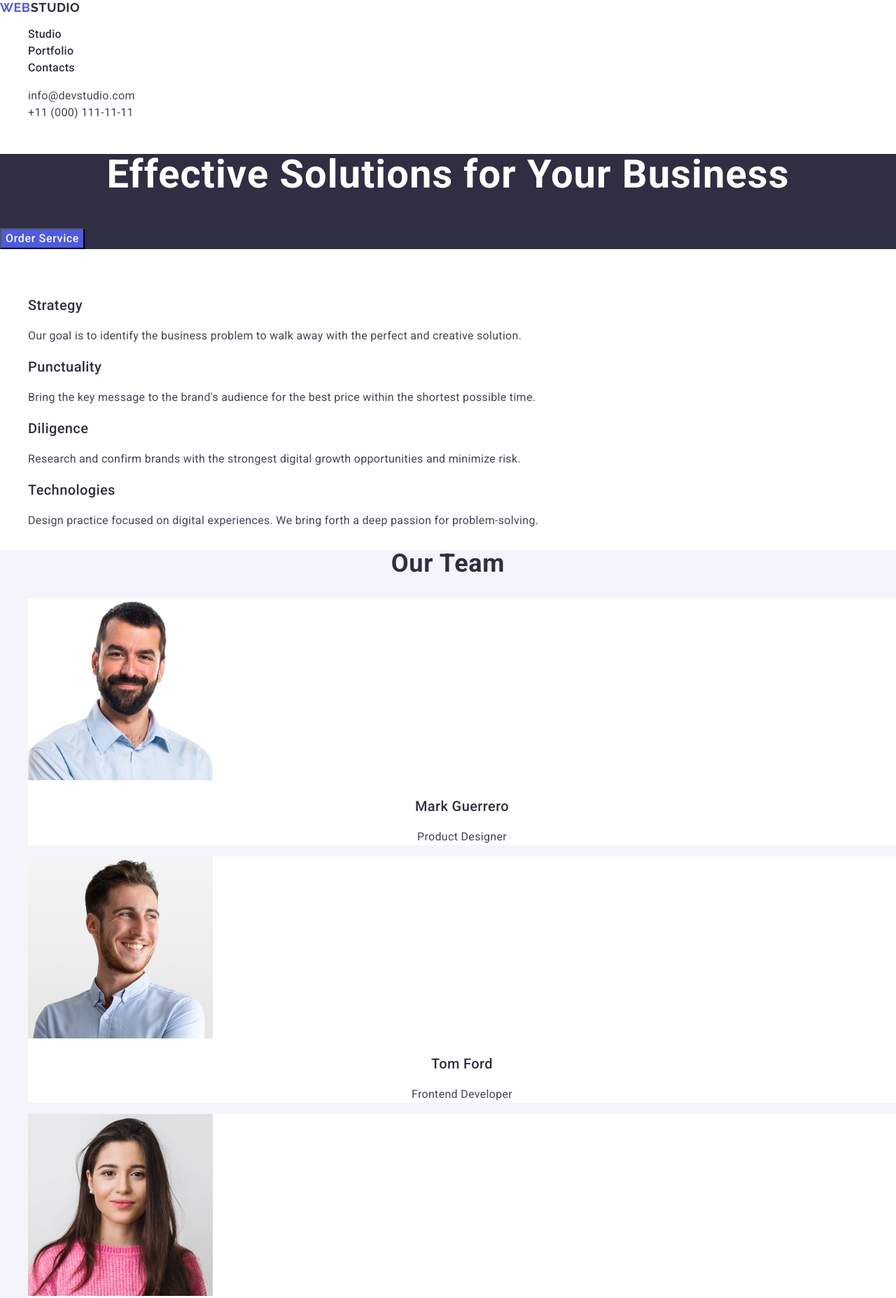
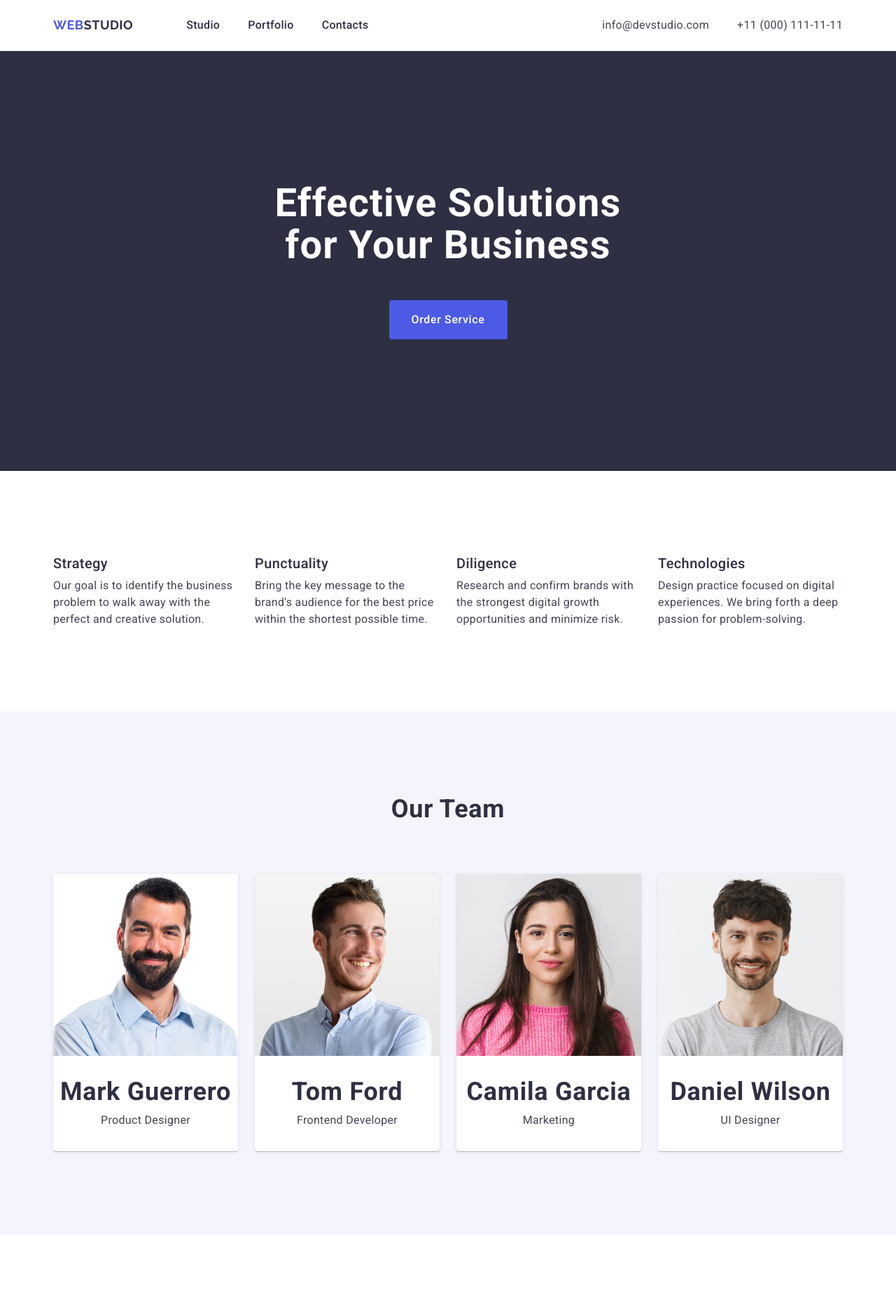
Before and after one commit to OksanaWA/OksanaWA-goit-markup-hw-03, a plain HTML site: page index.html in a window 1280 px wide. Shown: the top 1855 px of the page at 70% size. Drawn offline with nearby package versions, Linux system fonts and the light colour scheme.

Commit message:
augmented styles

```diff
--- a/css/styles.css
+++ b/css/styles.css
@@ -1,12 +1,31 @@
 body {
-  font-family: Roboto, sans-serif;
+  font-family: "Roboto", sans-serif;
   color: #434455;
+  font-style: normal;
   background-color: #ffffff;
-  font-style: normal;
+
 }
+h1,
+h2,
+h3,
+h4,
+h5,
+h6,
+p,
 ul {
+  margin: 0;
+}
+img {
+  display: block;
+}
+
+ul,
+ol {
   list-style-type: none;
+  padding: 0;
+  margin: 0;
 }
+
 a {
   text-decoration: none;
 }
@@ -17,109 +36,331 @@ button {
 address {
   font-style: normal;
 }
+.container {
+  max-width: 1158px;
+  padding: 0 15px;
+  margin: 0 auto;
+}
+.navigation {
+  border-bottom: 1px solid #e7e9fc;
 
-/* Хедер */
+}
+.navigation-container {
+  display: flex;
+
+}
+.navigation-menu {
+  display: flex;
+  align-items: center;
+}
+.navigation-link {
+  padding: 24px 0;
+}
 
 .logo {
-  color: #4d5ae5;
+  font-family: "Raleway", sans-serif;
+  font-weight: 700;
   font-size: 18px;
-  font-weight: 700;
-  font-family: Raleway, sans-serif;
-  line-height: 1.17;
-  text-transform: uppercase;
-  letter-spacing: 0.03em;
-}
-.logo-image {
-  color: #2e2f42;
-  font-size: 18px;
-  font-weight: 700;
   line-height: 1.17;
   letter-spacing: 0.03em;
   text-transform: uppercase;
+  color: #4d5ae5;
+  margin-right: 76px;
+}
+.logo:focus {
+  color: #404bbf;
 }
 
-.nav-item {
+.logo-image {
+  font-family: "Raleway", sans-serif;
+  font-weight: 700;
+  font-size: 18px;
+  line-height: 1.17;
+  letter-spacing: 0.03em;
+  text-transform: uppercase;
+  color: #2e2f42;
+}
+.navigation-list {
+  display: flex;
+  gap: 40px;
+  align-items: center;
+}
+
+.navigation-item {
   font-weight: 500;
+  font-size: 16px;
+  line-height: 1.5;
+  letter-spacing: 0.02em;
+
+}
+.navigation-link {
+  color: #2e2f42;
+}
+
+.navigation-link:hover {
+  color: #404bbf;
+}
+.navigation-link:focus {
+  color: #404bbf;
+}
+
+.address-menu {
+  margin-left: auto;
+}
+.address-item {
+
+}
+
+.address-list {
+  display: flex;
+  gap: 40px;
+
+}
+.address-link {
+  font-weight: 400;
+  font-size: 16px;
+  line-height: 1.5;
+  letter-spacing: 0.02em;
+  color: #434455;
+  padding: 24px 0;
+  display: block;
+}
+.address-link:hover {
+  color: #404bbf;
+}
+
+.address-link:focus {
+  color: #404bbf;
+}
+
+.benefits {
+  background: #2e2f42;
+  padding: 188px 0
+}
+.benefits-title {
+  font-weight: 700;
+  font-size: 56px;
+  line-height: 1.07;
+  letter-spacing: 0.02em;
+  text-align: center;
+  color: #fff;
+  margin-left: auto;
+  margin-right: auto;
+  margin-bottom: 48px;
+  max-width: 496px;
+
+}
+.benefits-button {
+  font-weight: 500;
+  font-size: 16px;
+  line-height: 1.5;
+  letter-spacing: 0.04em;
+  color: #fff;
+  background: #4d5ae5;
+  margin-bottom: 185px;
+  display: block;
+  margin: 0 auto;
+  min-width: 169px;
+  height: 56px;
+  border: none;
+  border-radius: 4px;
+
+}
+.benefits-button:focus {
+  background-color: #404bbf;
+}
+.benefits-button:hover {
+  background-color: #404bbf;
+}
+.characteristic {
+  padding: 120px 0;
+
+}
+.characteristic-menu {
+  position: absolute;
+  width: 1px;
+  height: 1px;
+  margin: -1px;
+  border: 0;
+  padding: 0;
+  white-space: nowrap;
+  clip-path: inset(100%);
+  clip: rect(0 0 0 0);
+  overflow: hidden;
+}
+.characteristic-list {
+  display: flex;
+  gap: 24px;
+
+}
+.characteristic-item {
+  width: calc((100% - 48px) / 3);
+}
+
+.characteristic-title {
+  font-weight: 500;
+  font-size: 20px;
+  line-height: 1.2;
+  letter-spacing: 0.02em;
+  color: #2e2f42;
+  margin-bottom: 8px;
+
+    }
+
+.characteristic-text {
+  font-weight: 400;
   font-size: 16px;
   line-height: 1.5;
   letter-spacing: 0.02em;
   color: #434455;
 }
-.nav-link {
-  color: #2e2f42;
-}
-.nav-link:hover {
-  color: #404bbf;
-}
-.nav-link:focus {
-  color: #404bbf;
+
+.team {
+  background-color: #f4f4fd;
+  padding: 120px 0;
 }
 
-.contact-item {
+.team-menu {
+  font-weight: 700;
+  font-size: 36px;
+  line-height: 1.11;
+  letter-spacing: 0.02em;
+  text-align: center;
+  color: #2e2f42;
+  text-transform: capitalize;
+  margin-bottom: 72px;
+  padding: 120px 0
+  text-align: center;
+}
+
+.team-list {
+  display: flex;
+  gap: 24px;
+}
+
+.team-item {
+  background-color: #ffffff;
+box-shadow: 0 2px 1px 0 rgba(46, 47, 66, 0.08), 0 1px 1px 0 rgba(46, 47, 66, 0.16), 0 1px 6px 0 rgba(46, 47, 66, 0.08);
+border-radius: 0 0 4px 4px;
+
+}
+
+.one {
+  padding: 32px 0
+}
+
+
+.team-link {
+}
+
+.team-title {
+  font-weight: 500;
+  font-size: 20px;
+  line-height: 1.2;
+  letter-spacing: 0.02em;
+  text-align: center;
+  color: #2e2f42;
+  margin-bottom: 8px;
+
+}
+
+.team-text {
   font-weight: 400;
   font-size: 16px;
   line-height: 1.5;
   letter-spacing: 0.02em;
-  color: #2e2f42;
-}
-.contact-link {
+  text-align: center;
   color: #434455;
-}
-.contact-link:hover {
-  color: #404bbf;
-}
-.contact-link:focus {
-  color: #404bbf;
+
 }
 
-/* Головний контент */
+.portfolio {
+  padding: 120px 0;
+}
 
-/* Секція Hero */
-.hero {
-  background-color: #2e2f42;
-}
-.hero-title {
+
+
+.portfolio-menu {
   font-weight: 700;
-  font-size: 56px;
-  line-height: 1.07;
+  font-size: 36px;
+  line-height: 1.11;
   letter-spacing: 0.02em;
   text-align: center;
-  color: #ffffff;
-}
-.hero-button {
-  font-weight: 500;
-  font-size: 16px;
-  line-height: 1.5;
-  letter-spacing: 0.04em;
-  color: #ffffff;
-  background-color: #4d5ae5;
-}
-.hero-button:hover {
-  background-color: #404bbf;
+  color: #2e2f42;
+  text-transform: capitalize;
+  margin-bottom: 72px;
 }
 
-.hero-button:focus {
-  background-color: #404bbf;
+.portfolio-list {
+  display: flex;
+  flex-wrap: wrap;
+  gap: 24px;
+  row-gap: 48px;
+
+}
+.portfolio-item {
+  width: calc((100% - 48px) / 3);
 }
 
-/* Секція "Про нас" */
+.portfolio-link {
+}
 
-.about-menu {
-  color: rgba(0, 0, 0, 0);
-}
-.about-title {
+.portfolio-title {
   font-weight: 500;
   font-size: 20px;
   line-height: 1.2;
   letter-spacing: 0.02em;
   color: #2e2f42;
+  margin-bottom: 8px;
 }
 
-.about-text {
+.portfolio-text {
   font-weight: 400;
   font-size: 16px;
   line-height: 1.5;
   letter-spacing: 0.02em;
+  color: #434455;
+}
+
+.portfolio-with {
+    border-bottom: 1px solid #e7e9fc;
+    border-left: 1px solid #e7e9fc;
+    border-right: 1px solid #e7e9fc;
+    padding: 32px 16px;
+}
+
+.three{
+  display: inline-block;
+  margin-bottom: 16px;
+}
+
+.ftr {
+
+}
+
+.endnote-menu {
+  background: #2e2f42;
+  padding: 100px 0;
+}
+
+.endnote-text {
+
+  font-weight: 400;
+  font-size: 16px;
+  line-height: 1.5;
+  letter-spacing: 0.02em;
+  color: #f4f4fd;
+  min: width 264px; ;
+}
+
+.endnote-logo-image {
+  font-family: "Raleway", sans-serif;
+  font-weight: 700;
+  font-size: 18px;
+  line-height: 1.17;
+  letter-spacing: 0.03em;
+  text-transform: uppercase;
+  color: #f4f4fd;
 }
 
 /* Секція "Наша команда" */
--- a/index.html
+++ b/index.html
@@ -19,33 +19,39 @@
   </head>
   <body>
     <!-- Хедер -->
-    <header class="header">
-      <nav class="nav">
+    <header class="navigation">
+      <div class="container navigation-container">
+        <nav class="navigation-menu">
           <a href="./index.html" class="logo"
             >Web<span class="logo-image">Studio</span></a
           >
-        <ul class="nav-list">
-          <li class="nav-item">
-            <a href="./index.html" class="nav-link">Studio</a>
+          <ul class="navigation-list">
+            <li class="navigation-item">
+              <a href="./index.html" class="navigation-link">Studio</a>
             </li>
-          <li class="nav-item"><a href="" class="nav-link">Portfolio</a></li>
-          <li class="nav-item"><a href="" class="nav-link">Contacts</a></li>
+            <li class="navigation-item">
+              <a href="" class="navigation-link">Portfolio</a>
+            </li>
+            <li class="navigation-item">
+              <a href="" class="navigation-link">Contacts</a>
+            </li>
           </ul>
         </nav>
-      <address class="contact-info">
-        <ul class="contact-list">
-          <li class="contact-item">
-            <a href="mailto:info@devstudio.com" class="contact-link"
+        <address class="address-menu">
+          <ul class="address-list">
+            <li class="address-item">
+              <a href="mailto:info@devstudio.com" class="address-link"
                 >info@devstudio.com</a
               >
             </li>
-          <li class="contact-item">
-            <a href="tel:+110001111111" class="contact-link"
+            <li class="address-item">
+              <a href="tel:+110001111111" class="address-link"
                 >+11 (000) 111-11-11</a
               >
             </li>
           </ul>
         </address>
+      </div>
     </header>
 
     <!-- Головний контент -->
@@ -53,174 +59,204 @@
     <main class="main">
       <!-- Секція Hero -->
 
-      <section class="hero">
-        <h1 class="hero-title">Effective Solutions for Your Business</h1>
-        <button type="button" class="hero-button">Order Service</button>
+      <section class="benefits"">
+        <div class="container">
+          <h1 class="benefits-title">Effective Solutions for Your Business</h1>
+          <button type="button" class="benefits-button">Order Service</button>
+        </div>
       </section>
 
       <!-- Секція "Про нас" -->
 
-      <section class="about">
-        <h2 class="about-menu">About Us</h2>
-        <ul class="about-list">
-          <li class="about-item">
-            <h3 class="about-title">Strategy</h3>
-            <p class="about-text">
-              Our goal is to identify the business problem to walk away with the
-              perfect and creative solution.
+      <section class="characteristic">
+        <div class="container">
+          <h2 class="characteristic-menu">About Us</h2>
+          <ul class="characteristic-list">
+            <li class="characteristic-item">
+              <h3 class="characteristic-title">Strategy</h3>
+              <p class="characteristic-text">
+                Our goal is to identify the business problem to walk away with
+                the perfect and creative solution.
               </p>
             </li>
-          <li class="about-item">
-            <h3 class="about-title">Punctuality</h3>
-            <p class="about-text">
+            <li class="characteristic-item">
+              <h3 class="characteristic-title">Punctuality</h3>
+              <p class="characteristic-text">
                 Bring the key message to the brand's audience for the best price
                 within the shortest possible time.
               </p>
             </li>
-          <li class="about-item">
-            <h3 class="about-title">Diligence</h3>
-            <p class="about-text">
+            <li class="characteristic-item">
+              <h3 class="characteristic-title">Diligence</h3>
+              <p class="characteristic-text">
                 Research and confirm brands with the strongest digital growth
                 opportunities and minimize risk.
               </p>
             </li>
-          <li class="about-item">
-            <h3 class="about-title">Technologies</h3>
-            <p class="about-text">
+            <li class="characteristic-item">
+              <h3 class="characteristic-title">Technologies</h3>
+              <p class="characteristic-text">
                 Design practice focused on digital experiences. We bring forth a
                 deep passion for problem-solving.
               </p>
             </li>
           </ul>
+        </div>
       </section>
 
       <!-- Секція "Наша команда" -->
 
       <section class="team">
-        <h2 class="team-title">Our Team</h2>
+        <div class="container">
+          <h2 class="team-menu">Our Team</h2>
           <ul class="team-list">
-          <li class="team-member">
+            <li class="team-item">
               <img
                 src="./images/mark-guerrero.jpg"
                 alt="Mark Guerrero"
                 width="264"
                 class="team-img"
               />
-            <h3 class="team-name">Mark Guerrero</h3>
-            <p class="team-role">Product Designer</p>
+              <div  class="one">
+              <h3 class="team-title">Mark Guerrero</h3>
+              <p class="team-text">Product Designer</p>
+              </div>
             </li>
-          <li class="team-member">
+            <li class="team-item">
               <img
                 src="/images/tom-ford.jpg"
                 alt="Tom Ford"
                 width="264"
                 class="team-img"
               />
-            <h3 class="team-name">Tom Ford</h3>
-            <p class="team-role">Frontend Developer</p>
+              <div  class="one">
+              <h3 class="team-title">Tom Ford</h3>
+              <p class="team-text">Frontend Developer</p>
+              </div>
             </li>
-          <li class="team-member">
+            <li class="team-item">
               <img
                 src="./images/camila-garcia.jpg"
                 alt="Camila Garcia"
                 width="264"
                 class="team-img"
               />
-            <h3 class="team-name">Camila Garcia</h3>
-            <p class="team-role">Marketing</p>
+              <div  class="one">
+              <h3 class="team-title">Camila Garcia</h3>
+              <p class="team-text">Marketing</p>
+              </div>
             </li>
-          <li class="team-member">
+            <li class="team-item">
               <img
                 src="./images/daniel-wilson.jpg"
                 alt="Daniel Wilson"
                 width="264"
                 class="team-img"
               />
-            <h3 class="team-name">Daniel Wilson</h3>
-            <p class="team-role">UI Designer</p>
+              <div  class="one">
+              <h3 class="team-title">Daniel Wilson</h3>
+              <p class="team-text">UI Designer</p>
+              </div>
             </li>
           </ul>
+        </div>
       </section>
 
       <!-- Секція "Портфоліо" -->
 
       <section class="portfolio">
-        <h2 class="portfolio-title">Our Portfolio</h2>
+        <div class="container tvo">
+          <h2 class="portfolio-menu">Our Portfolio</h2>
           <ul class="portfolio-list">
             <li class="portfolio-item">
               <img
                 src="./images/img5min.jpg"
                 alt="banking"
                 width="360"
-              class="portfolio-img"
+                class="portfolio-link"
               />
-            <h3 class="portfolio-name">Banking App</h3>
-            <p class="portfolio-category">App</p>
+               <div class="portfolio-with ">
+              <h3 class="portfolio-title">Banking App</h3>
+              <p class="portfolio-text">App</p>
+              </div>
             </li>
             <li class="portfolio-item">
               <img
                 src="./images/img4min.jpg"
                 alt="payment"
                 width="360"
-              class="portfolio-img"
+                class="portfolio-link"
               />
+               <div class="portfolio-with ">
               <h3 class="portfolio-name">Cashless Payment</h3>
-            <p class="portfolio-category">Marketing</p>
+              <p class="portfolio-text">Marketing</p>
+              </div>
             </li>
             <li class="portfolio-item">
               <img
                 src="./images/img3min.jpg"
                 alt="meditation"
                 width="360"
-              class="portfolio-img"
+                class="portfolio-link"
               />
+               <div class="portfolio-with ">
               <h3 class="portfolio-name">Meditation App</h3>
-            <p class="portfolio-category">App</p>
+              <p class="portfolio-text">App</p>
+              </div>
             </li>
             <li class="portfolio-item">
               <img
                 src="./images/img2min.jpg"
                 alt="service"
                 width="360"
-              class="portfolio-img"
+                class="portfolio-link"
               />
+               <div class="portfolio-with ">
               <h3 class="portfolio-name">Taxi Service</h3>
-            <p class="portfolio-category">Marketing</p>
+              <p class="portfolio-text">Marketing</p>
+              </div>
             </li>
             <li class="portfolio-item">
               <img
                 src="./images/img1min.jpg"
                 alt="illustrations"
                 width="360"
-              class="portfolio-img"
+                class="portfolio-link"
               />
+               <div class="portfolio-with ">
               <h3 class="portfolio-name">Screen Illustrations</h3>
-            <p class="portfolio-category">Design</p>
+              <p class="portfolio-text">Design</p>
+              </div>
             </li>
             <li class="portfolio-item">
               <img
                 src="./images/img0min.jpg"
                 alt="courses"
                 width="360"
-              class="portfolio-img"
+                class="portfolio-link"
               />
+               <div class="portfolio-with ">
               <h3 class="portfolio-name">Online Courses</h3>
-            <p class="portfolio-category">Marketing</p>
+              <p class="portfolio-text">Marketing</p>
+              </div>
             </li>
           </ul>
+        </div>
       </section>
     </main>
 
     <!-- Футер -->
 
-    <footer class="footer">
-      <a href="./index.html" class="logo"
-        >Web<span class="footer-logo-image">Studio</span></a
+    <footer class="endnote-menu">
+      <div class="container ftr">
+        <a href="./index.html" class="logo three"
+          >Web<span class="endnote-logo-image">Studio</span></a
         >
-      <p class="footer-text">
-        Increase the flow of customers and sales for your business with digital
-        marketing & growth solutions.
+        <p class="endnote-text">
+          Increase the flow of customers and sales for your business with
+          digital marketing & growth solutions.
         </p>
+      </div>
     </footer>
   </body>
 </html>
```
Lines whose indentation alone changed are shown as unchanged.
